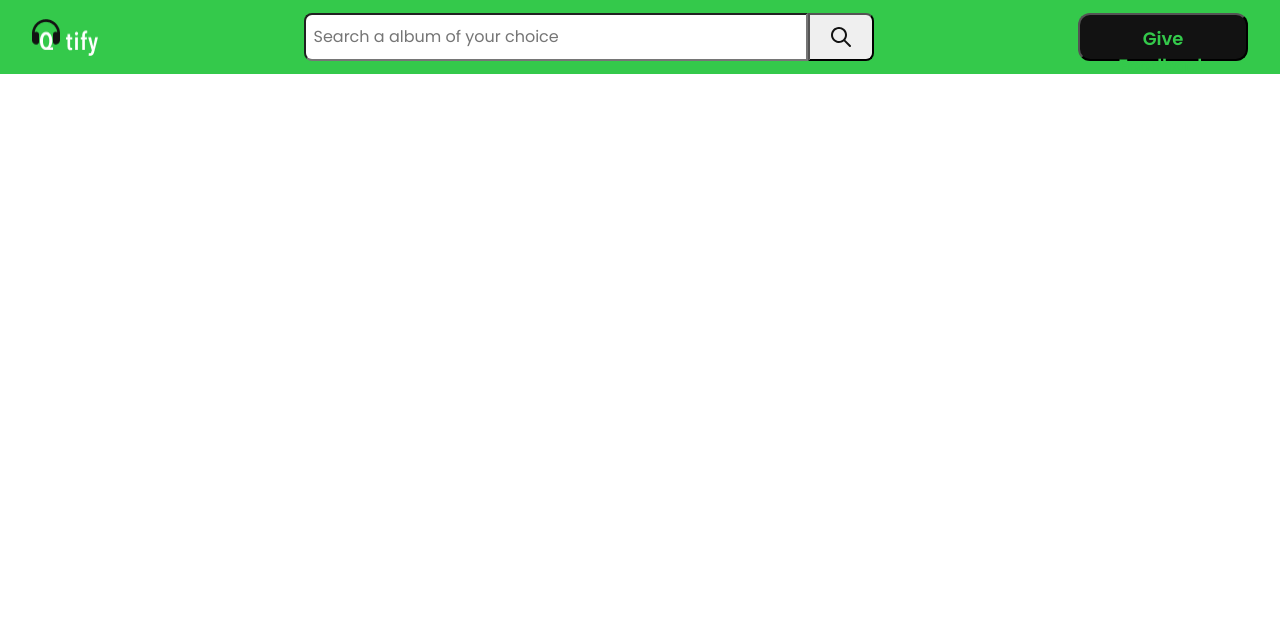
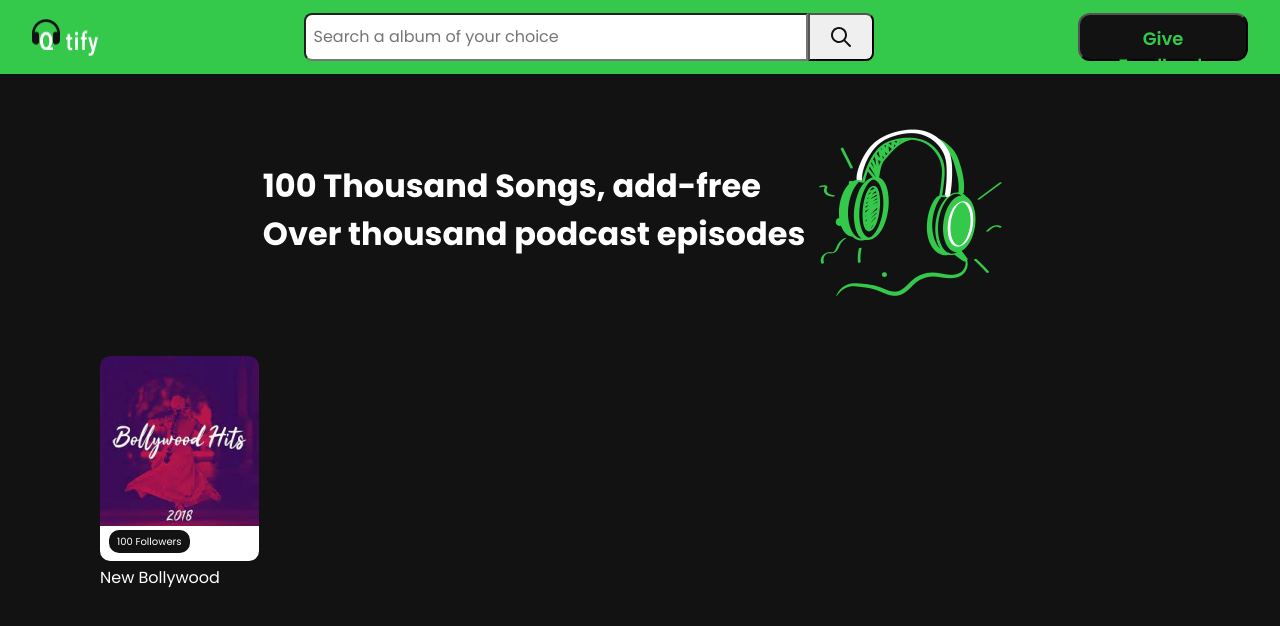
Before and after one commit to sandhya28101998/qtify, a React (Create React App) app: page / in a window 1280 px wide. Shown: the top 626 px of the page. Built offline with nearby package versions, Linux system fonts and the light colour scheme.

Commit message:
Add files via upload

```diff
--- a/src/App.js
+++ b/src/App.js
@@ -1,8 +1,15 @@
 import "./App.css";
 import Navbar from "./components/Navbar";
-
+import Herosection from "./components/Hero-section";
+import Cardsection from "./components/Card";
 function App() {
-  return <Navbar />;
+  return (
+    <div>
+      <Navbar />
+      <Herosection />
+      <Cardsection />
+    </div>
+  );
 }
 
 export default App;
--- /dev/null
+++ b/src/components/Card/card.css
@@ -0,0 +1,46 @@
+.card-data {
+  height: 232px;
+  width: 159px;
+  display: flex;
+  flex-direction: column;
+  row-gap: 5px;
+  margin-left: 100px;
+  margin-top: 10px;
+}
+.card {
+  height: 205px;
+  width: 159px;
+  display: flex;
+  flex-direction: column;
+  border-radius: 10px;
+  overflow: hidden;
+}
+.card-img-frame {
+  height: 170px;
+  width: 100%;
+  flex: 1;
+}
+.card-img-frame img {
+  height: 100%;
+  width: 100%;
+  object-fit: cover;
+}
+.card-content {
+  flex: 1;
+  height: 30px;
+  padding: 2px;
+  background-color: var(--css-white);
+}
+.card-content-pill {
+  background-color: var(--css-black);
+  color: var(--css-white);
+  border-radius: 10px;
+  padding: 4px 8px;
+  margin-left: 7px;
+  font-size: 10px;
+}
+.card-label {
+  height: 21px;
+  width: 130px;
+  color: var(--css-white);
+}
--- /dev/null
+++ b/src/components/Card/index.js
@@ -0,0 +1,17 @@
+import "./card.css";
+
+export default function Cardsection() {
+  return (
+    <div className="card-data">
+      <div className="card">
+        <div className="card-img-frame">
+          <img src="Rectangle 2138.png" alt="cardimage" className="card-img" />
+        </div>
+        <div className="card-content">
+          <span className="card-content-pill">100 Followers</span>
+        </div>
+      </div>
+      <p className="card-label">New Bollywood</p>
+    </div>
+  );
+}
--- /dev/null
+++ b/src/components/Hero-section/hero-section.css
@@ -0,0 +1,22 @@
+.hs-main {
+  width: 100vw;
+  height: 272px;
+  background-color: var(--css-black);
+  display: flex;
+  justify-content: center;
+  align-items: center;
+}
+.hs-text-img {
+  display: flex;
+  align-items: center;
+  color: var(--css-white);
+}
+
+.hs-img {
+  height: 212px;
+  width: 212px;
+}
+.hss-img {
+  height: 100%;
+  width: 100%;
+}
--- /dev/null
+++ b/src/components/Hero-section/index.js
@@ -0,0 +1,21 @@
+import "./hero-section.css";
+
+export default function Herosection() {
+  return (
+    <div className="hs-main">
+      <div className="hs-text-img">
+        <div>
+          <h1>100 Thousand Songs, add-free</h1>
+          <h1>Over thousand podcast episodes</h1>
+        </div>
+        <div className="hs-img">
+          <img
+            src="vibrating-headphone.png"
+            alt="Music logo"
+            className="hss-img"
+          />
+        </div>
+      </div>
+    </div>
+  );
+}
--- a/src/index.css
+++ b/src/index.css
@@ -7,6 +7,7 @@
 }
 body {
   font-family: "Poppins", sans-serif;
+  background-color: var(--css-black);
 }
 
 *,
```
Also changed, not shown: public/Rectangle 2138.png (added), public/vibrating-headphone.png (added).
